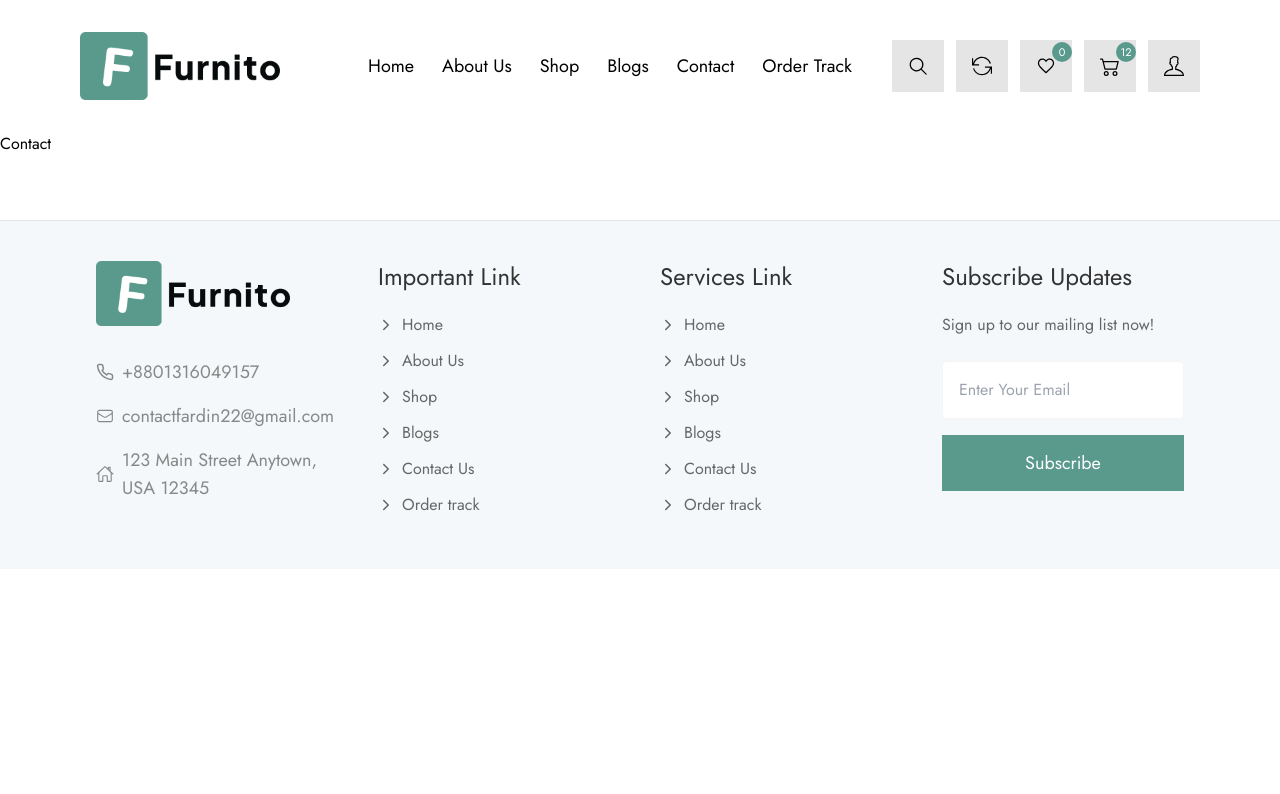
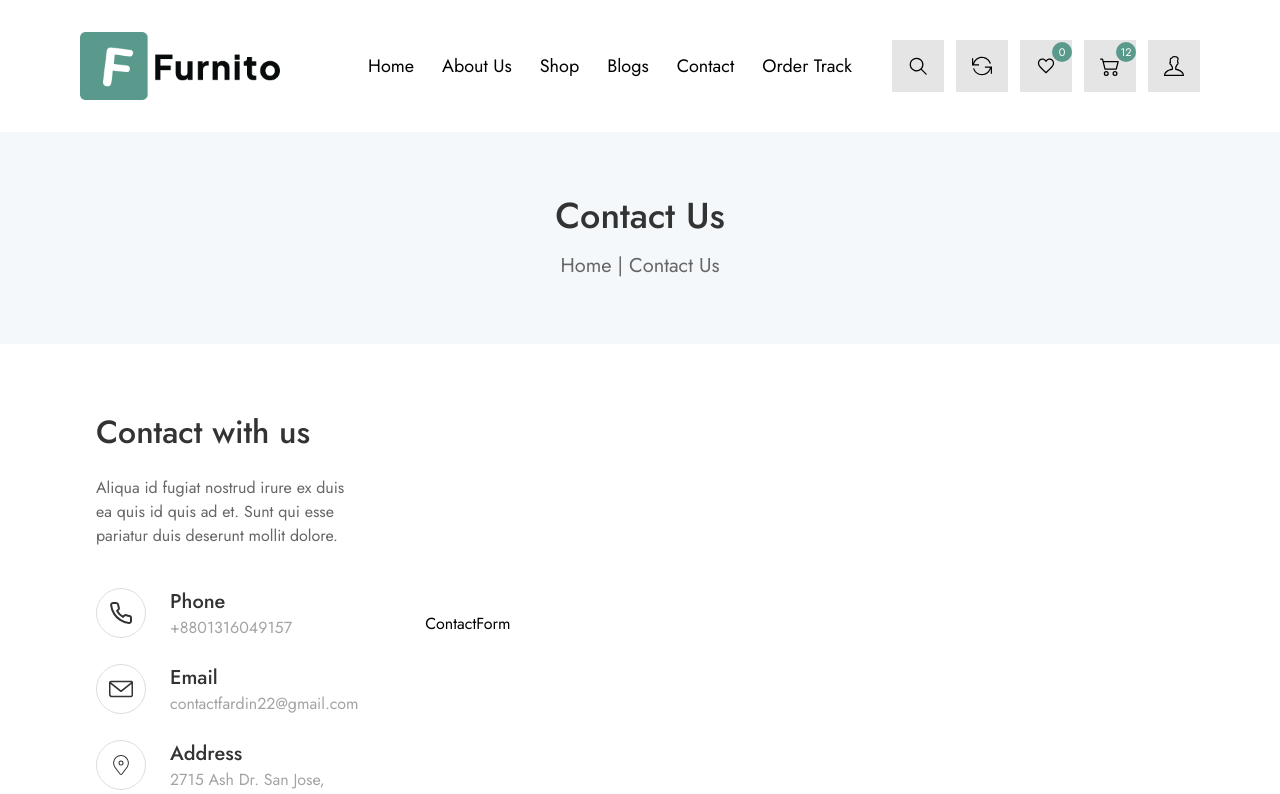
Before and after one commit to devfardin/furniture-Ecommerce-website, a React (Vite) app: page /contact-us in a window 1280 px wide. Shown: the top 794 px of the page. Built offline with nearby package versions, Linux system fonts and the light colour scheme.

Commit message:
create contact us page

```diff
--- a/src/pages/contact/Contact.jsx
+++ b/src/pages/contact/Contact.jsx
@@ -1,8 +1,23 @@
 import React from 'react'
-
+import PageHeader from '../../components/shared/PageHeader'
+import Container from '../../components/shared/Container'
+import ContactInfo from './ContactInfo'
+import ContactForm from './ContactForm'
 const Contact = () => {
   return (
-    <div>Contact</div>
+    <div>
+      <PageHeader page='Contact Us'/>
+      <Container>
+        <div className='grid grid-cols-1 md:grid-cols-4 lg:grid-cols-7 gap-16 mt-16 items-center justify-between'>
+          <div className='md:col-span-2'>
+          <ContactInfo/>
+          </div>
+          <div className='md:col-span-5'>
+          <ContactForm/>
+          </div>
+        </div>
+      </Container>
+    </div>
   )
 }
 
--- /dev/null
+++ b/src/pages/contact/ContactForm.jsx
@@ -0,0 +1,9 @@
+import React from 'react'
+
+const ContactForm = () => {
+  return (
+    <div>ContactForm</div>
+  )
+}
+
+export default ContactForm
--- /dev/null
+++ b/src/pages/contact/ContactInfo.jsx
@@ -0,0 +1,54 @@
+import React from 'react'
+import { FiPhone } from "react-icons/fi";
+import { SlEnvolope } from "react-icons/sl";
+import { CiLocationOn } from "react-icons/ci";
+
+const ContactInfo = () => {
+    const contactInfo = [
+        {
+            icon: FiPhone,
+            title: 'Phone',
+            text: '+8801316049157'
+        },
+        {
+            icon: SlEnvolope,
+            title: 'Email',
+            text: 'contactfardin22@gmail.com'
+        },
+        {
+            icon: CiLocationOn,
+            title: 'Address',
+            text: '2715 Ash Dr. San Jose, South Dakota 83475'
+        },
+    ]
+    return (
+        <div>
+           <div>
+           <h1 className='text-[32px] text-heading font-medium'>Contact with us</h1>
+            <p className='text-base font-normal text-pera mt-5'>
+            Aliqua id fugiat nostrud irure ex duis ea quis id quis ad et. Sunt qui esse pariatur duis deserunt mollit dolore.
+            </p>
+           </div>
+           {/* Contact Icons */}
+
+           <div className='mt-10'>
+            {
+                contactInfo.map((info, index)=> <div key={index} className='flex gap-6 mb-6 group'>
+                        <div>
+                           <div className='border p-3 border-[#dddddd] group-hover:border-primary transition-all duration-300 rounded-full'>
+                           <info.icon className='text-2xl group-hover:text-primary transition-all duration-300 text-heading'/>
+                           </div>
+                        </div>
+                        <div>
+                            <h1 className='text-xl font-medium text-heading'>{info.title}</h1>
+                            <h5 className='text-base font-normal text-neutral-400'>{info.text}</h5>
+                        </div>
+                </div>)
+            }
+           </div>
+
+        </div>
+    )
+}
+
+export default ContactInfo
```
